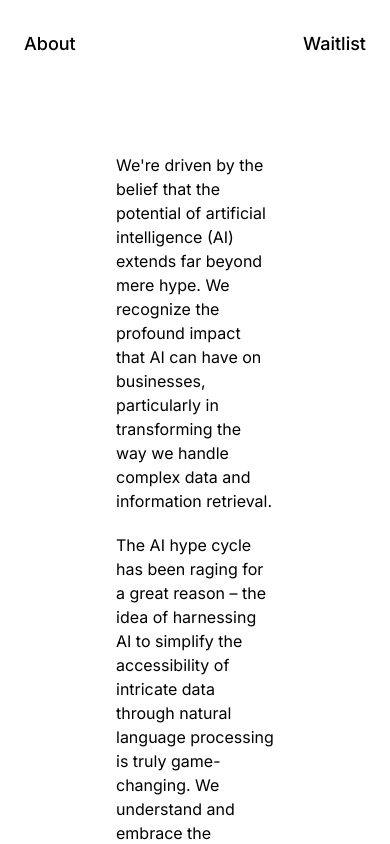
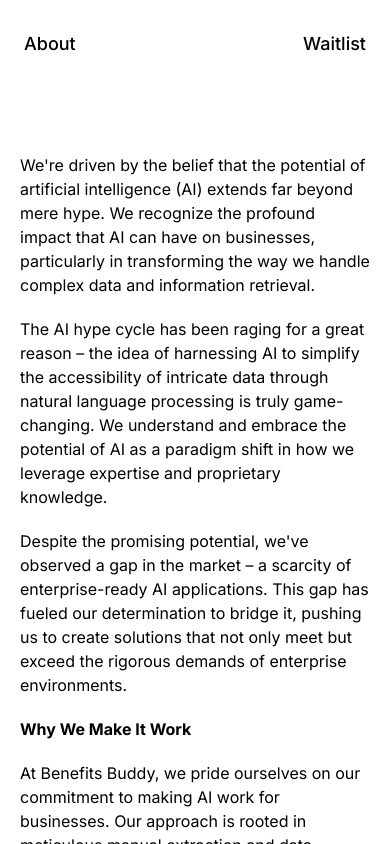
Before and after one commit to Chibuzo15/benefits-buddy, a Next.js app: page /about in a window 390 px wide. Shown: the top 844 px of the page. Built offline with nearby package versions, Linux system fonts and the light colour scheme.

Commit message:
fix video playing bug

```diff
--- a/src/app/about/page.tsx
+++ b/src/app/about/page.tsx
@@ -1,7 +1,7 @@
 
 export default function About() {
   return (
-    <main className="flex flex-col items-center justify-between p-24 space-y-[20px]">
+    <main className="flex flex-col sm:items-center sm:justify-between py-24 space-y-[20px]">
       <div className="mx-[20px] font-[400] sm:max-w-[600px]">
         We're driven by the belief that the potential of artificial intelligence (AI) extends far beyond mere
         hype. We recognize the profound impact that AI can have on businesses, particularly in
--- a/src/components/VideoBackground.tsx
+++ b/src/components/VideoBackground.tsx
@@ -40,10 +40,13 @@ const VideoBackground = ({ src, loop = true, muted = true, autoplay = false }) =
     }, [handleScroll]);
 
     return (
-        <div className="h-full w-full">
+        <div className="h-full w-full ">
             <video
                 ref={videoRef} loop muted={muted}
                 className='object-contain'
+                playsInline
+                width='100%' height='100%'
+                controls={false}
             >
                 <source src={src} type="video/mp4" />
                 Your browser does not support the video tag.
```
